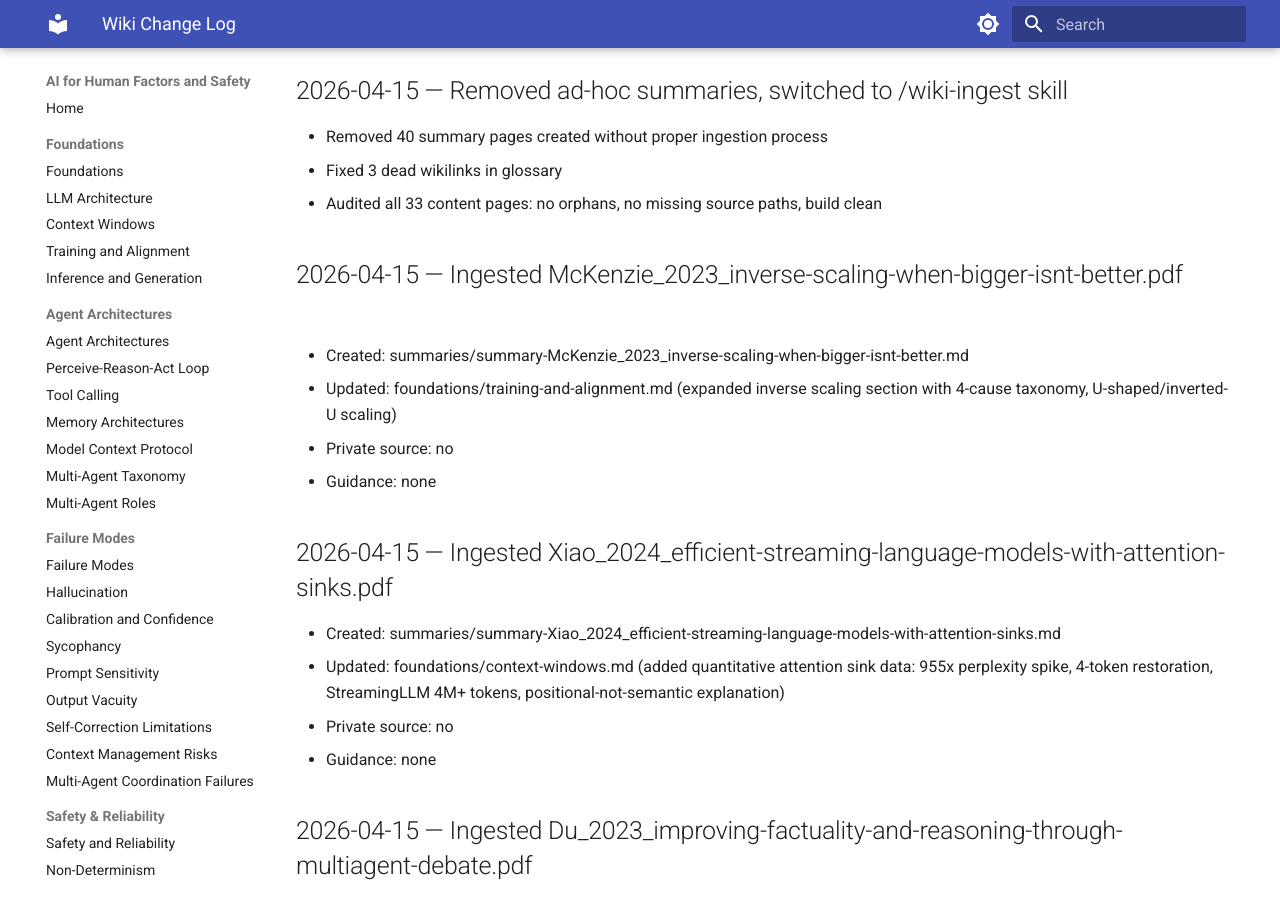
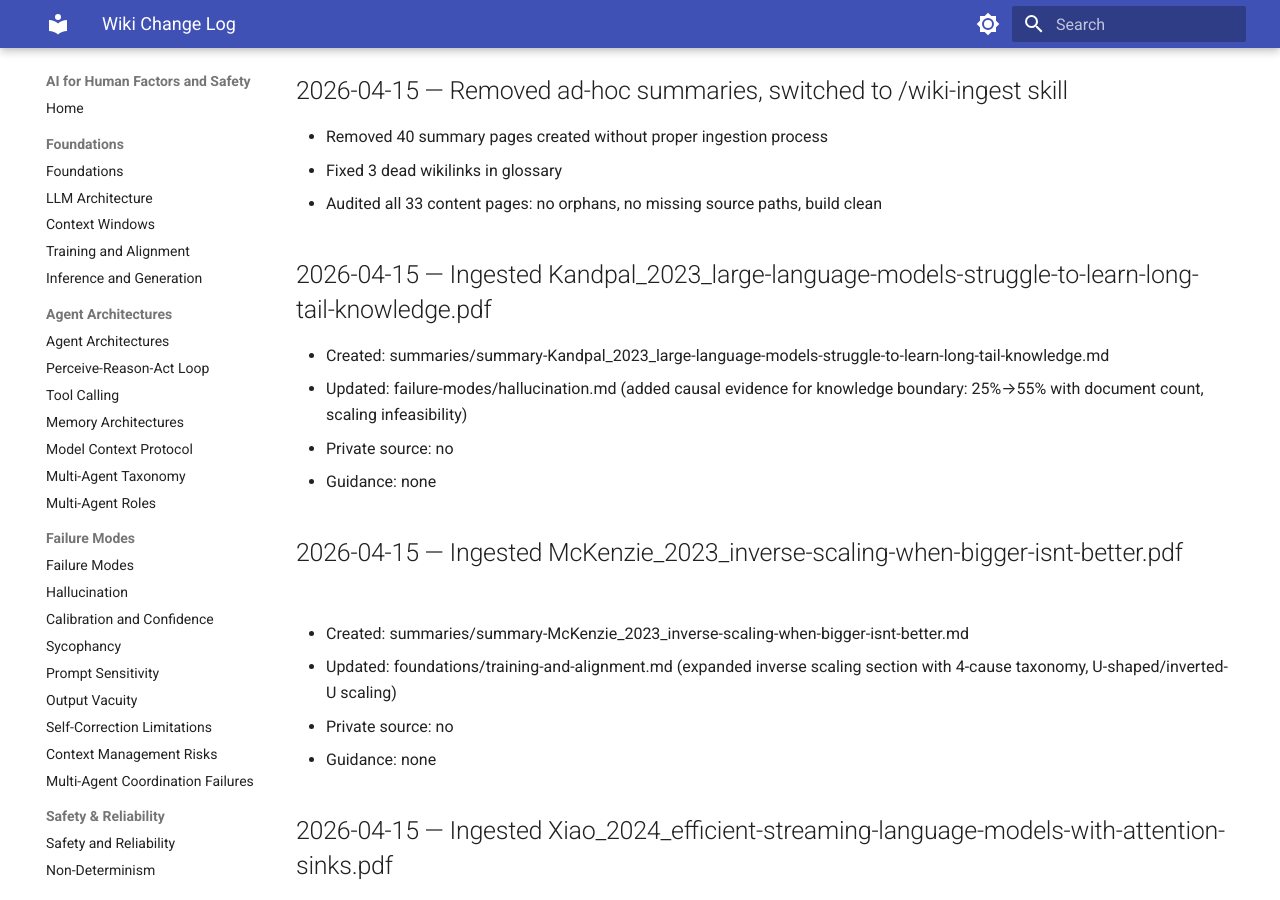
Before and after one commit to michaelhil/ai-human-factors-wiki, an MkDocs documentation site: the page built from wiki/log.md, in a window 1280 px wide and 900 px high, scrolled down 2061 px. Built offline with MkDocs 1.6.1 and Material for MkDocs 9.7.7, drawn with Linux system fonts in a browser that asks for light colours.

Commit message:
Ingest Kandpal 2023 (Long-Tail Knowledge) via /wiki-ingest
- Created summary
- Enriched hallucination.md knowledge boundary section with causal
  evidence: 25%→55% accuracy with document count, scaling to 10^15
  parameters needed, RAG as partial mitigation

21 of 78 references ingested.

Co-Authored-By: Claude Opus 4.6 (1M context) <noreply@anthropic.com>

```diff
--- a/wiki/log.md
+++ b/wiki/log.md
@@ -78,6 +78,12 @@ Pages remaining from Report 1 (to be created in follow-up sessions):
 - Removed 40 summary pages created without proper ingestion process
 - Fixed 3 dead wikilinks in glossary
 - Audited all 33 content pages: no orphans, no missing source paths, build clean
+
+## 2026-04-15 — Ingested Kandpal_2023_large-language-models-struggle-to-learn-long-tail-knowledge.pdf
+- Created: summaries/summary-Kandpal_2023_large-language-models-struggle-to-learn-long-tail-knowledge.md
+- Updated: failure-modes/hallucination.md (added causal evidence for knowledge boundary: 25%→55% with document count, scaling infeasibility)
+- Private source: no
+- Guidance: none
 
 ## 2026-04-15 — Ingested McKenzie_2023_inverse-scaling-when-bigger-isnt-better.pdf
 - Created: summaries/summary-McKenzie_2023_inverse-scaling-when-bigger-isnt-better.md
```
Also changed, not shown: wiki/failure-modes/hallucination.md (+1 -1 lines), wiki/summaries/index.md (+2 -1 lines), wiki/summaries/summary-Kandpal_2023_large-language-models-struggle-to-learn-long-tail-knowledge.md (added, +57 -0 lines).
